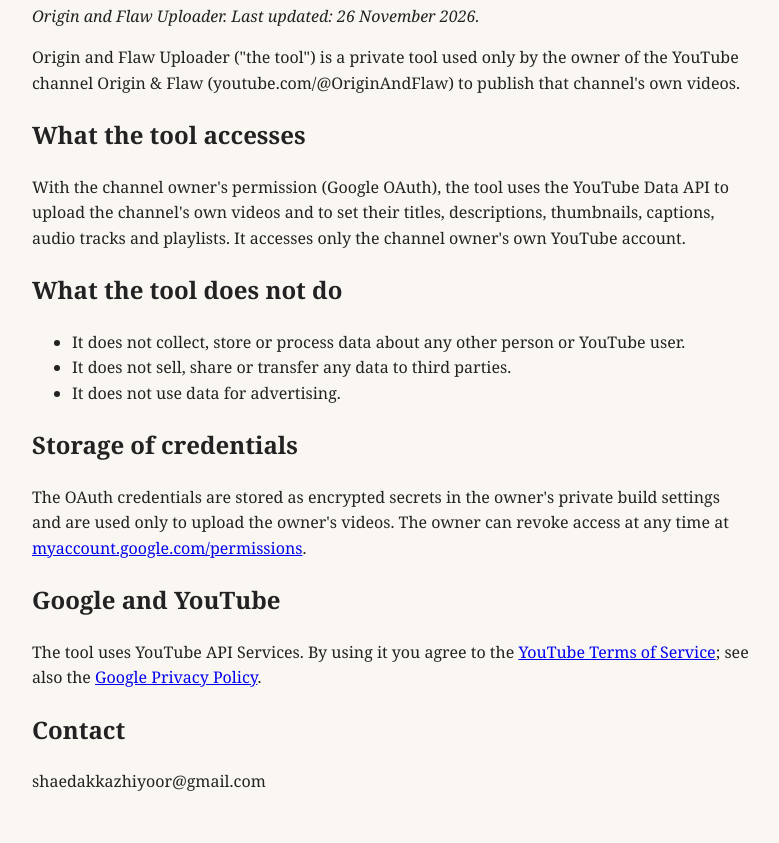
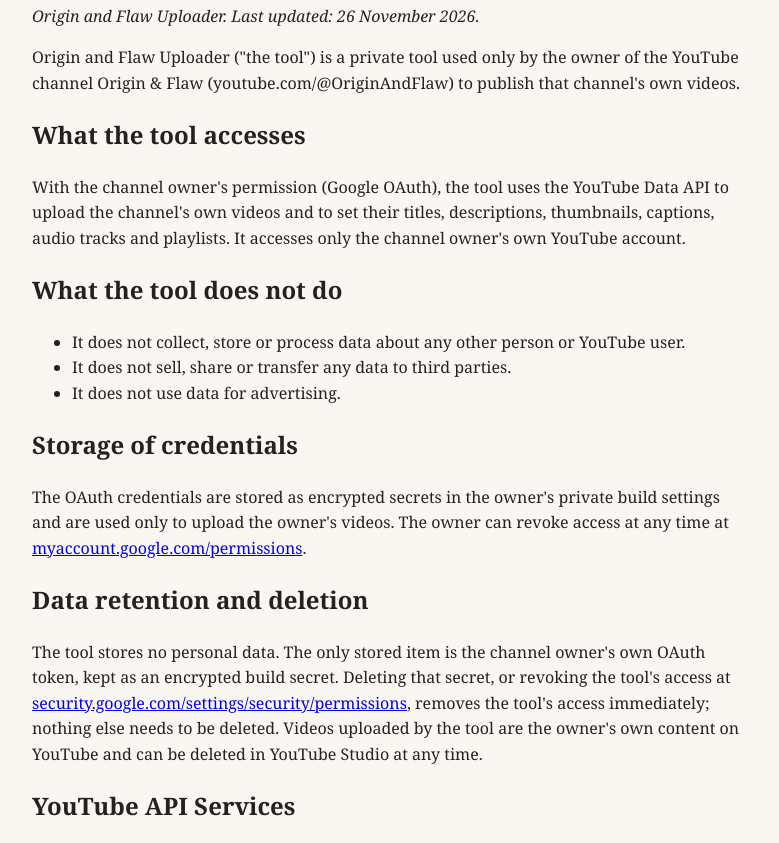
Before and after one commit to OriginAndFlaw/origin-and-flaw, a plain HTML site: page docs/privacy.html in a window 1280 px wide. Shown: the part 109-952 px from the top of the page, without its empty margins (248-1027 px from the left). Drawn offline with Linux system fonts and the light colour scheme.

Commit message:
Privacy policy: data retention/deletion and YouTube API Services sections
Co-Authored-By: Claude Opus 5.5 <noreply@anthropic.com>

```diff
--- a/docs/privacy.html
+++ b/docs/privacy.html
@@ -19,6 +19,14 @@ channel owner's own YouTube account.</p>
 <p>The OAuth credentials are stored as encrypted secrets in the owner's private build settings and are used only to
 upload the owner's videos. The owner can revoke access at any time at
 <a href="https://myaccount.google.com/permissions">myaccount.google.com/permissions</a>.</p>
+<h2>Data retention and deletion</h2>
+<p>The tool stores no personal data. The only stored item is the channel owner's own OAuth token, kept as an encrypted
+build secret. Deleting that secret, or revoking the tool's access at
+<a href="https://security.google.com/settings/security/permissions">security.google.com/settings/security/permissions</a>,
+removes the tool's access immediately; nothing else needs to be deleted. Videos uploaded by the tool are the owner's own
+content on YouTube and can be deleted in YouTube Studio at any time.</p>
+<h2>YouTube API Services</h2>
+<p>This tool uses YouTube API Services (YouTube Data API v3) only to publish the channel owner's own videos.</p>
 <h2>Google and YouTube</h2>
 <p>The tool uses YouTube API Services. By using it you agree to the
 <a href="https://www.youtube.com/t/terms">YouTube Terms of Service</a>; see also the
```
